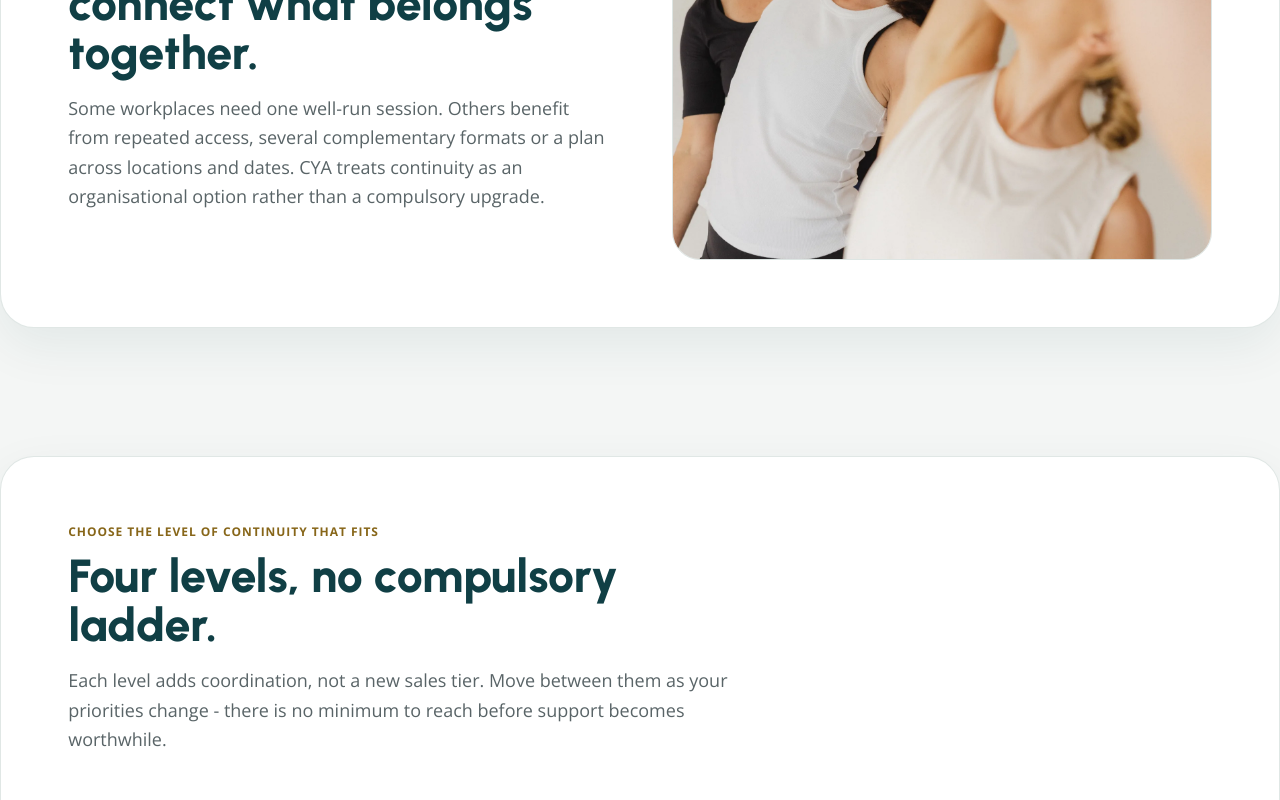
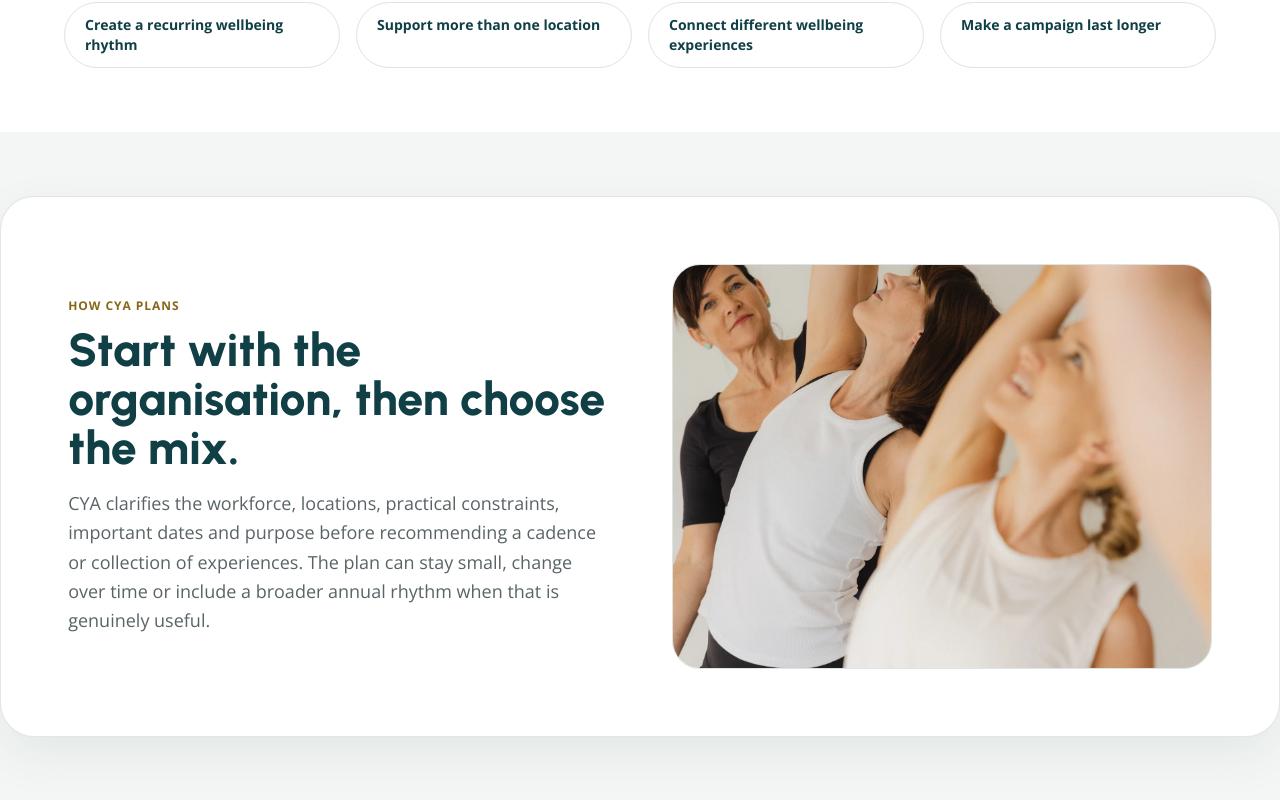
Before and after one commit to glennhammond/cya-website-prototype, a Next.js app: page /workplace-wellbeing-programs in a window 1280 px wide. Shown: the part 940-1740 px from the top of the page. Built offline with nearby package versions, Linux system fonts and the light colour scheme.

Commit message:
Phase 11.4: complete Programs page procurement structure

```diff
--- a/app/workplace-wellbeing-programs/page.tsx
+++ b/app/workplace-wellbeing-programs/page.tsx
@@ -1,6 +1,7 @@
 import type { Metadata } from "next";
 import { PageHero } from "@/components/PageHero";
 import { EditorialFeature } from "@/components/EditorialFeature";
+import { FeatureGrid } from "@/components/FeatureGrid";
 import { OfferProgression } from "@/components/OfferProgression";
 import { ExampleYearView } from "@/components/ExampleYearView";
 import { StatementList } from "@/components/StatementList";
@@ -10,11 +11,16 @@ import { Breadcrumbs } from "@/components/Breadcrumbs";
 import { ProofNote } from "@/components/ProofNote";
 import {
   programsHero,
+  organisationalNeeds,
+  planningFeature,
   whyContinuity,
   programLevels,
+  experienceMix,
   whatCyaCoordinates,
   multiSiteFeature,
+  reportingFeature,
   investmentFactors,
+  procurementQuestions,
   closingCTA,
 } from "@/content/programs";
 import { exampleYear } from "@/content/home";
@@ -39,27 +45,58 @@ export default function WorkplaceWellbeingProgramsPage() {
         ]}
       />
       <PageHero intro={programsHero} image={media.programsHero} imagePosition="left" />
+
+      <FeatureGrid
+        kicker="When a program helps"
+        heading="Use continuity when the workplace need extends beyond one moment."
+        items={organisationalNeeds}
+        tone="white"
+        columns={4}
+        compact
+      />
+
+      <EditorialFeature
+        kicker={planningFeature.kicker}
+        heading={planningFeature.heading}
+        body={planningFeature.body}
+        tone="mist"
+        image={media.programsContinuity}
+      />
+
       <EditorialFeature
         kicker={whyContinuity.kicker}
         heading={whyContinuity.heading}
         body={whyContinuity.body}
-        tone="mist"
-        image={media.programsContinuity}
+        tone="white"
+        reverse
+        image={media.workplaceWellbeingLunchLearn}
       />
+
       <OfferProgression
         kicker="Choose the level of continuity that fits"
         heading="Four levels, no compulsory ladder."
-        body="Each level adds coordination, not a new sales tier. Move between them as your priorities change - there is no minimum to reach before support becomes worthwhile."
+        body="Each level adds coordination, not legitimacy. Move between them as priorities change - a one-off engagement remains a complete CYA service in its own right."
         levels={programLevels}
       />
+
+      <DividerList
+        kicker="Experience mix"
+        heading="Build the program from real CYA services."
+        body="The right mix depends on the workforce and purpose. Not every program needs every format."
+        items={experienceMix}
+        tone="mist"
+      />
+
       <ExampleYearView months={exampleYear} />
+
       <StatementList
-        kicker="What CYA coordinates"
+        kicker="Implementation & engagement"
         heading="The planning load CYA takes on."
         items={whatCyaCoordinates}
         tone="white"
         columns={3}
       />
+
       <EditorialFeature
         kicker={multiSiteFeature.kicker}
         heading={multiSiteFeature.heading}
@@ -68,21 +105,39 @@ export default function WorkplaceWellbeingProgramsPage() {
         reverse
         image={media.programsMultiSite}
       />
+
+      <EditorialFeature
+        kicker={reportingFeature.kicker}
+        heading={reportingFeature.heading}
+        body={reportingFeature.body}
+        tone="white"
+        image={media.studioEmployeeHome}
+      />
+
       <DividerList
         kicker="Investment factors"
         heading="What shapes the investment."
         body="No fixed pricing is published here. These are the variables CYA works through with you during a consultation."
         items={investmentFactors}
-        tone="white"
+        tone="mist"
       />
+
       <ProofNote
         reverse
         placeholderVariant="workplace"
         placeholderCaption="Case study placeholder - recurring and multi-site delivery story."
         note="Requires renewal, attendance/feedback and delivery-learning evidence before publication."
-        heading="Renewal and delivery learning, evidenced."
-        body="Program case studies will show recurring and multi-site delivery, renewal and what CYA learned along the way. These remain placeholders until specific client evidence is confirmed and permissioned."
+        heading="Program evidence belongs in context."
+        body="Program case studies will show the organisational need, program shape, delivery, available participation or feedback evidence and what happened next. These remain placeholders until specific client evidence is confirmed and permissioned."
       />
+
+      <DividerList
+        kicker="Procurement questions"
+        heading="Questions worth resolving before a program starts."
+        items={procurementQuestions}
+        tone="white"
+      />
+
       <CTASection
         kicker={closingCTA.kicker}
         heading={closingCTA.heading}
```
